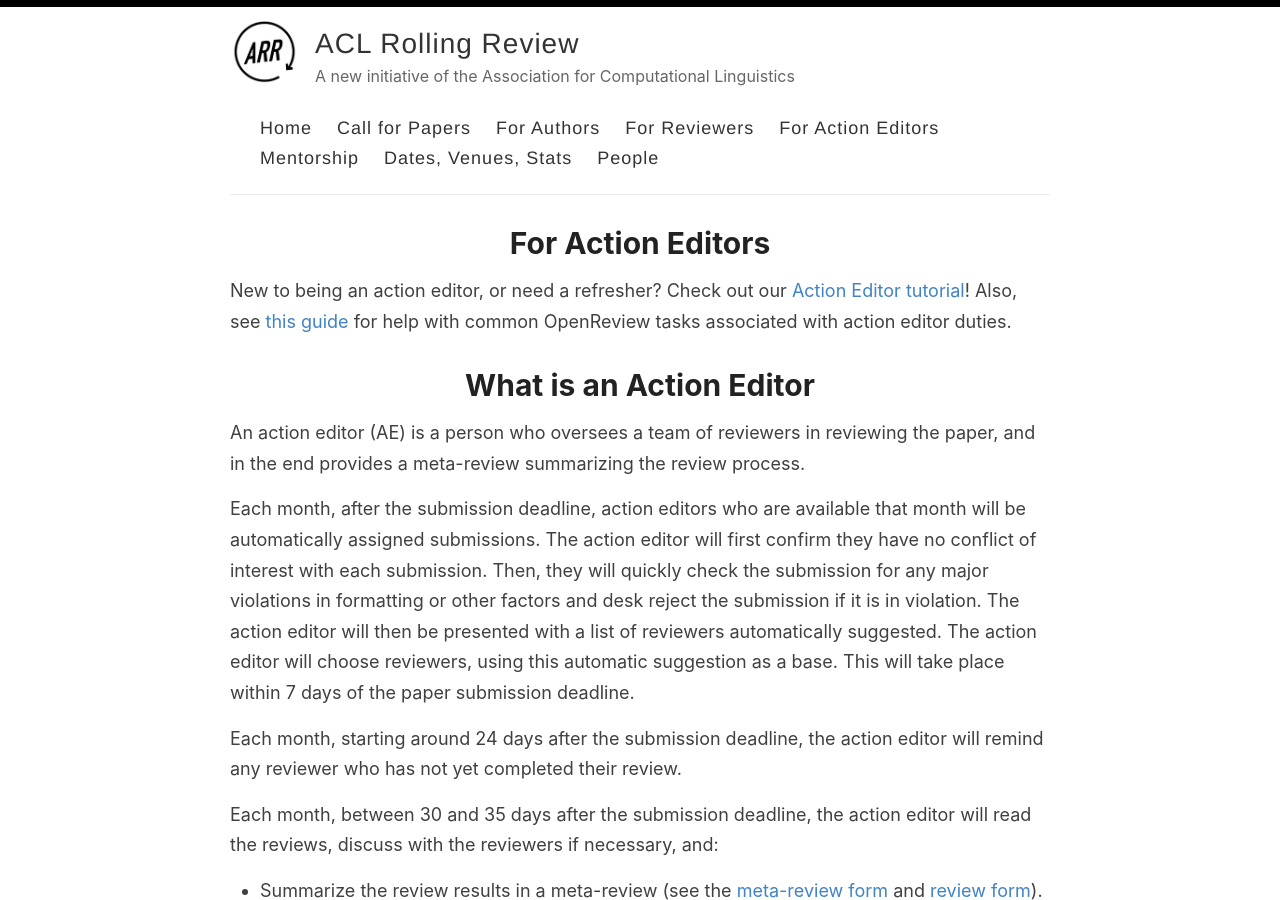
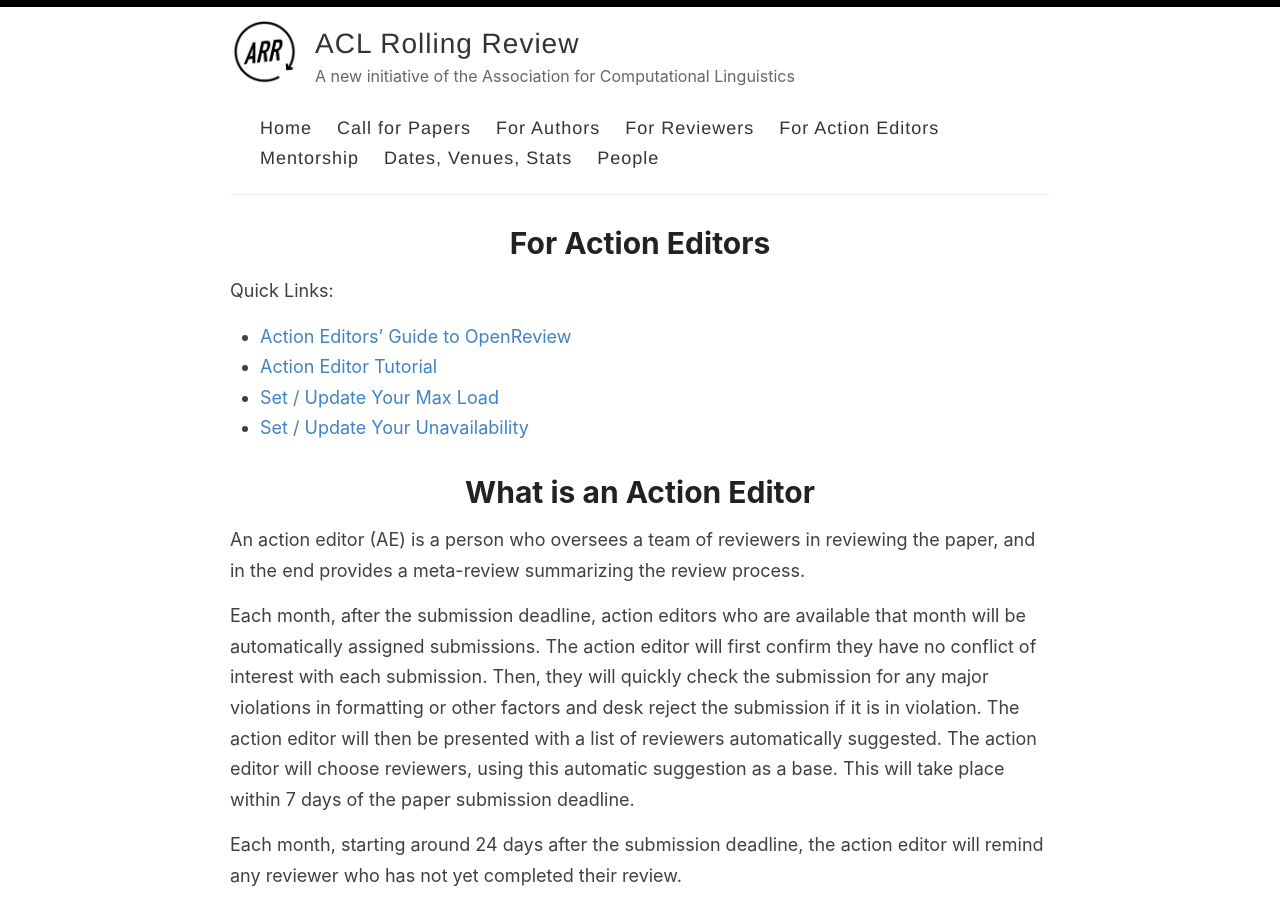
Before and after one commit to amitmerchant1990/reverie, a Jekyll site: the page built from aes.md, in a window 1280 px wide and 900 px high. Built offline with Jekyll 4.4.1, drawn with Linux system fonts in a browser that asks for light colours.

Commit message:
Update aes.md

```diff
--- a/aes.md
+++ b/aes.md
@@ -3,7 +3,12 @@
 title: "For Action Editors"
 permalink: /aes
 ---
-New to being an action editor, or need a refresher? Check out our [Action Editor tutorial](https://aclrollingreview.org/aetutorial)! Also, see [this guide](https://cutt.ly/kYV4VHO) for help with common OpenReview tasks associated with action editor duties.
+
+Quick Links:
+* [Action Editors' Guide to OpenReview](https://cutt.ly/kYV4VHO)
+* [Action Editor Tutorial](/aetutorial)
+* [Set / Update Your Max Load](https://cutt.ly/8UBv5p1)
+* [Set / Update Your Unavailability](https://cutt.ly/SUBv17v)
 
 # What is an Action Editor
 
```
